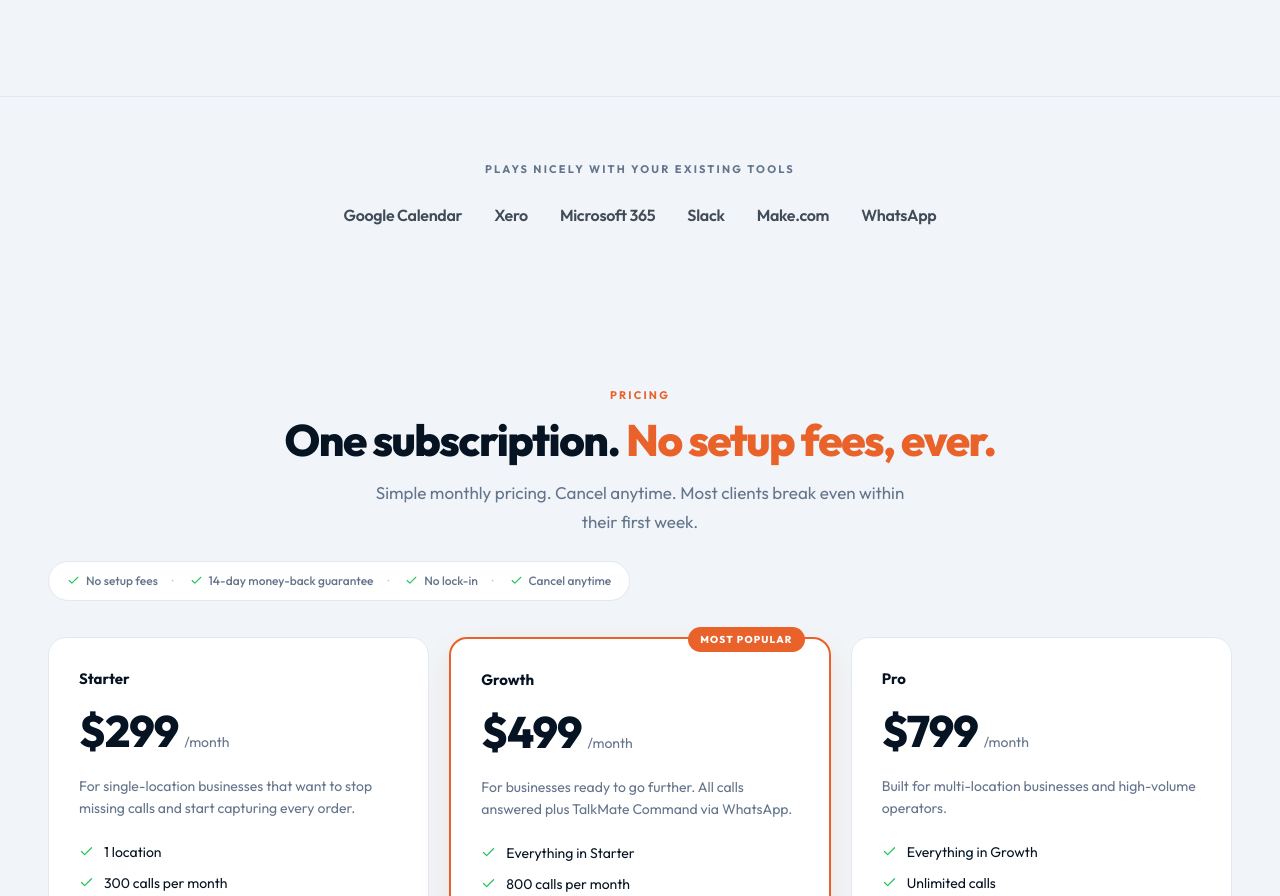
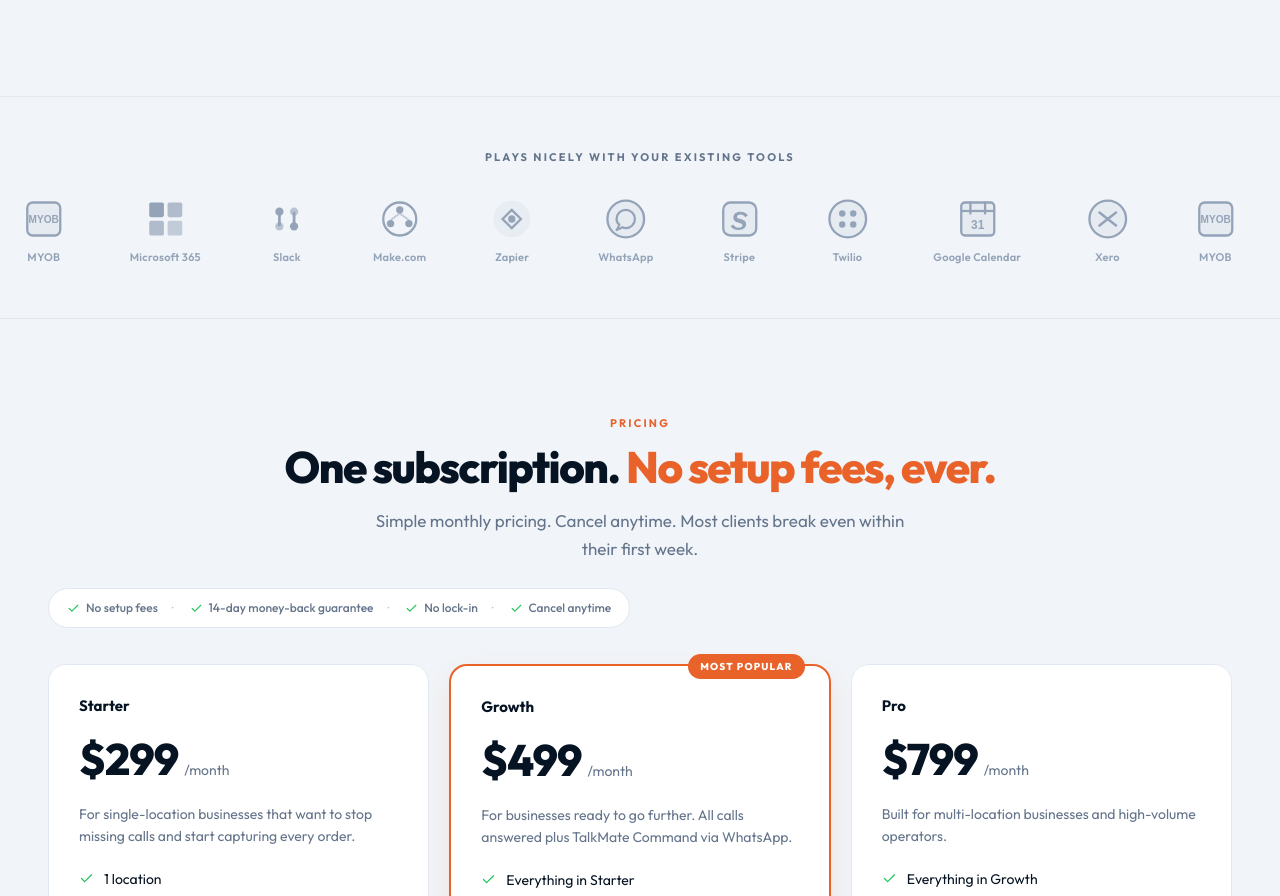
Before and after one commit to irfanhanif89-art/talkmate-website, a Next.js app: page / in a window 1280 px wide. Shown: the part 5732-6628 px from the top of the page. Built offline with nearby package versions, Linux system fonts and the light colour scheme.

Commit message:
Upgrade IntegrationsRow to animated SVG marquee with 10 logos

```diff
--- a/src/components/IntegrationsRow.tsx
+++ b/src/components/IntegrationsRow.tsx
@@ -1,25 +1,176 @@
-const INTEGRATIONS = ['Google Calendar', 'Xero', 'Microsoft 365', 'Slack', 'Make.com', 'WhatsApp']
+'use client'
+
+const LOGOS: { name: string; colour: string; svg: string }[] = [
+  {
+    name: 'Google Calendar',
+    colour: '#4285F4',
+    svg: `<svg viewBox="0 0 48 48" fill="none" xmlns="http://www.w3.org/2000/svg">
+      <rect x="6" y="6" width="36" height="36" rx="4" fill="currentColour" opacity="0.12"/>
+      <rect x="6" y="6" width="36" height="36" rx="4" stroke="currentColour" stroke-width="2.5" fill="none"/>
+      <rect x="6" y="14" width="36" height="2.5" fill="currentColour"/>
+      <line x1="16" y1="6" x2="16" y2="18" stroke="currentColour" stroke-width="2.5" stroke-linecap="round"/>
+      <line x1="32" y1="6" x2="32" y2="18" stroke="currentColour" stroke-width="2.5" stroke-linecap="round"/>
+      <text x="24" y="35" text-anchor="middle" font-size="13" font-weight="700" fill="currentColour" font-family="sans-serif">31</text>
+    </svg>`,
+  },
+  {
+    name: 'Xero',
+    colour: '#13B5EA',
+    svg: `<svg viewBox="0 0 48 48" fill="none" xmlns="http://www.w3.org/2000/svg">
+      <circle cx="24" cy="24" r="20" fill="currentColour" opacity="0.12"/>
+      <circle cx="24" cy="24" r="20" stroke="currentColour" stroke-width="2.5" fill="none"/>
+      <path d="M15 17 L24 24 L15 31M33 17 L24 24 L33 31" stroke="currentColour" stroke-width="2.8" stroke-linecap="round" stroke-linejoin="round"/>
+    </svg>`,
+  },
+  {
+    name: 'MYOB',
+    colour: '#6633CC',
+    svg: `<svg viewBox="0 0 48 48" fill="none" xmlns="http://www.w3.org/2000/svg">
+      <rect x="6" y="6" width="36" height="36" rx="6" fill="currentColour" opacity="0.12"/>
+      <rect x="6" y="6" width="36" height="36" rx="6" stroke="currentColour" stroke-width="2.5" fill="none"/>
+      <text x="24" y="28" text-anchor="middle" font-size="11" font-weight="800" fill="currentColour" font-family="sans-serif">MYOB</text>
+    </svg>`,
+  },
+  {
+    name: 'Microsoft 365',
+    colour: '#D83B01',
+    svg: `<svg viewBox="0 0 48 48" fill="none" xmlns="http://www.w3.org/2000/svg">
+      <rect x="6" y="6" width="16" height="16" rx="2" fill="currentColour"/>
+      <rect x="26" y="6" width="16" height="16" rx="2" fill="currentColour" opacity="0.7"/>
+      <rect x="6" y="26" width="16" height="16" rx="2" fill="currentColour" opacity="0.7"/>
+      <rect x="26" y="26" width="16" height="16" rx="2" fill="currentColour" opacity="0.5"/>
+    </svg>`,
+  },
+  {
+    name: 'Slack',
+    colour: '#4A154B',
+    svg: `<svg viewBox="0 0 48 48" fill="none" xmlns="http://www.w3.org/2000/svg">
+      <circle cx="16" cy="16" r="4.5" fill="currentColour"/>
+      <circle cx="32" cy="32" r="4.5" fill="currentColour"/>
+      <circle cx="32" cy="16" r="4.5" fill="currentColour" opacity="0.6"/>
+      <circle cx="16" cy="32" r="4.5" fill="currentColour" opacity="0.6"/>
+      <line x1="16" y1="16" x2="16" y2="32" stroke="currentColour" stroke-width="3"/>
+      <line x1="32" y1="16" x2="32" y2="32" stroke="currentColour" stroke-width="3"/>
+    </svg>`,
+  },
+  {
+    name: 'Make.com',
+    colour: '#6D00CC',
+    svg: `<svg viewBox="0 0 48 48" fill="none" xmlns="http://www.w3.org/2000/svg">
+      <circle cx="24" cy="24" r="18" stroke="currentColour" stroke-width="2.5" fill="none"/>
+      <circle cx="24" cy="14" r="4" fill="currentColour"/>
+      <circle cx="34" cy="29" r="4" fill="currentColour"/>
+      <circle cx="14" cy="29" r="4" fill="currentColour"/>
+      <path d="M24 18 L34 25M24 18 L14 25" stroke="currentColour" stroke-width="2" opacity="0.5"/>
+    </svg>`,
+  },
+  {
+    name: 'Zapier',
+    colour: '#FF4A00',
+    svg: `<svg viewBox="0 0 48 48" fill="none" xmlns="http://www.w3.org/2000/svg">
+      <circle cx="24" cy="24" r="20" fill="currentColour" opacity="0.1"/>
+      <path d="M14 24 L24 14 L34 24 L24 34 Z" stroke="currentColour" stroke-width="2.5" fill="none"/>
+      <circle cx="24" cy="24" r="4" fill="currentColour"/>
+    </svg>`,
+  },
+  {
+    name: 'WhatsApp',
+    colour: '#25D366',
+    svg: `<svg viewBox="0 0 48 48" fill="none" xmlns="http://www.w3.org/2000/svg">
+      <circle cx="24" cy="24" r="20" fill="currentColour" opacity="0.12"/>
+      <circle cx="24" cy="24" r="20" stroke="currentColour" stroke-width="2.5" fill="none"/>
+      <path d="M17 30 C16 33 15 35 14 36 C17 35 19 34 20 33 C21.2 33.6 22.6 34 24 34 C29.5 34 34 29.5 34 24 C34 18.5 29.5 14 24 14 C18.5 14 14 18.5 14 24 C14 26.3 14.8 28.4 17 30Z" stroke="currentColour" stroke-width="2.5" fill="none" stroke-linejoin="round"/>
+    </svg>`,
+  },
+  {
+    name: 'Stripe',
+    colour: '#635BFF',
+    svg: `<svg viewBox="0 0 48 48" fill="none" xmlns="http://www.w3.org/2000/svg">
+      <rect x="6" y="6" width="36" height="36" rx="8" fill="currentColour" opacity="0.12"/>
+      <rect x="6" y="6" width="36" height="36" rx="8" stroke="currentColour" stroke-width="2.5" fill="none"/>
+      <path d="M21 22 C21 20 22.5 19 24.5 19 C27 19 29 20.5 30 22 L33 20 C31.5 17.5 28.5 16 24.5 16 C20 16 17 18.5 17 22.5 C17 29 27 27.5 27 30.5 C27 32.5 25.5 33.5 23 33.5 C20 33.5 18 32 17 30 L14 32 C15.5 34.5 18.5 36 23 36 C27.5 36 31 33.5 31 29.5 C31 23 21 24.5 21 22Z" fill="currentColour"/>
+    </svg>`,
+  },
+  {
+    name: 'Twilio',
+    colour: '#F22F46',
+    svg: `<svg viewBox="0 0 48 48" fill="none" xmlns="http://www.w3.org/2000/svg">
+      <circle cx="24" cy="24" r="20" fill="currentColour" opacity="0.12"/>
+      <circle cx="24" cy="24" r="20" stroke="currentColour" stroke-width="2.5" fill="none"/>
+      <circle cx="18" cy="18" r="3.5" fill="currentColour"/>
+      <circle cx="30" cy="18" r="3.5" fill="currentColour"/>
+      <circle cx="18" cy="30" r="3.5" fill="currentColour"/>
+      <circle cx="30" cy="30" r="3.5" fill="currentColour"/>
+    </svg>`,
+  },
+]
+
+function Logo({ name, colour, svg }: { name: string; colour: string; svg: string }) {
+  return (
+    <div
+      title={name}
+      style={{
+        flex: '0 0 auto',
+        display: 'flex',
+        flexDirection: 'column',
+        alignItems: 'center',
+        gap: 8,
+        padding: '0 32px',
+        cursor: 'default',
+      }}
+      className="integration-logo"
+    >
+      <div
+        style={{ width: 44, height: 44, color: '#94A3B8' }}
+        className="logo-icon"
+        dangerouslySetInnerHTML={{ __html: svg.replace(/currentColour/g, 'currentColor') }}
+      />
+      <span style={{ fontSize: 11, fontWeight: 600, color: '#94A3B8', letterSpacing: '0.02em', whiteSpace: 'nowrap' }} className="logo-label">
+        {name}
+      </span>
+      <style>{`
+        .integration-logo:hover .logo-icon { color: ${colour} !important; }
+        .integration-logo:hover .logo-label { color: ${colour} !important; }
+        .integration-logo .logo-icon { transition: color 0.2s ease; }
+        .integration-logo .logo-label { transition: color 0.2s ease; }
+      `}</style>
+    </div>
+  )
+}
 
 export default function IntegrationsRow() {
   return (
-    <section style={{ background: 'var(--light)', borderTop: '1px solid var(--edge)' }}>
-      <div className="section-pad" style={{ maxWidth: 1280, margin: '0 auto', textAlign: 'center', padding: '64px 24px' }}>
-        <div style={{ fontSize: 11, fontWeight: 700, color: 'var(--muted)', textTransform: 'uppercase', letterSpacing: '0.2em', marginBottom: 26 }}>
-          Plays nicely with your existing tools
-        </div>
-        <div style={{
-          display: 'flex', flexWrap: 'wrap',
-          justifyContent: 'center', alignItems: 'center', gap: 32,
-          opacity: 0.75,
-        }}>
-          {INTEGRATIONS.map(name => (
-            <span key={name} style={{
-              fontSize: 16, fontWeight: 600,
-              color: 'var(--navy)', letterSpacing: '-0.3px',
-            }}>{name}</span>
+    <section style={{ background: 'var(--light)', borderTop: '1px solid var(--edge)', borderBottom: '1px solid var(--edge)', overflow: 'hidden', padding: '52px 0' }}>
+      <div style={{ textAlign: 'center', marginBottom: 32, fontSize: 11, fontWeight: 700, color: 'var(--muted)', textTransform: 'uppercase', letterSpacing: '0.2em' }}>
+        Plays nicely with your existing tools
+      </div>
+
+      <div
+        style={{ position: 'relative', overflow: 'hidden' }}
+        className="marquee-outer"
+      >
+        <div className="marquee-track">
+          {[...LOGOS, ...LOGOS].map((logo, i) => (
+            <Logo key={`${logo.name}-${i}`} {...logo} />
           ))}
         </div>
       </div>
+
+      <style>{`
+        .marquee-track {
+          display: flex;
+          align-items: center;
+          width: max-content;
+          animation: marquee 30s linear infinite;
+        }
+        .marquee-outer:hover .marquee-track {
+          animation-play-state: paused;
+        }
+        @keyframes marquee {
+          0%   { transform: translateX(0); }
+          100% { transform: translateX(-50%); }
+        }
+      `}</style>
     </section>
   )
 }
```
